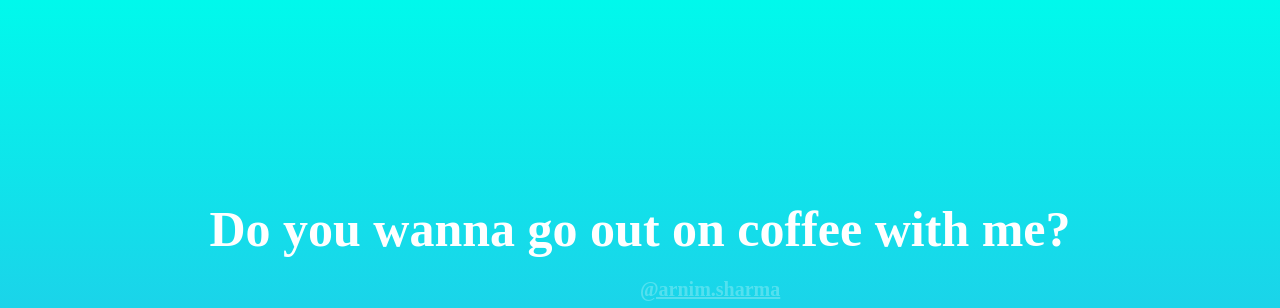
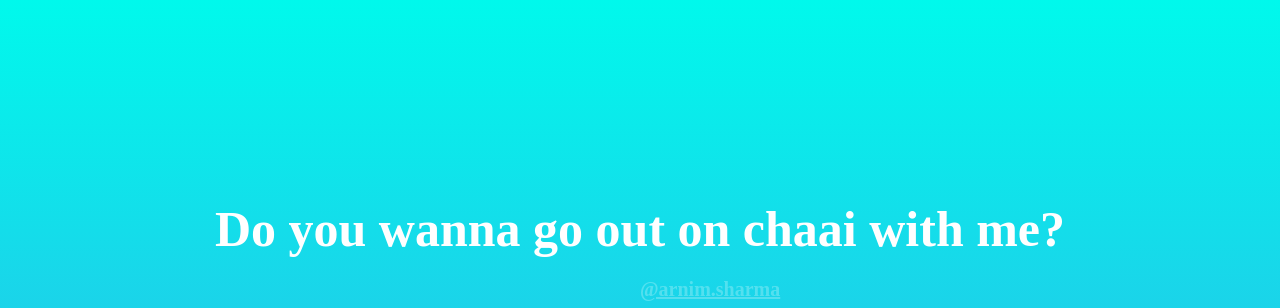
Before and after one commit to accmehnrk/Arnim, a plain HTML site: page index.html in a window 1280 px wide. Shown: the top 308 px of the page. Drawn offline with Linux system fonts and the light colour scheme.

Commit message:
Update index.html

```diff
--- a/index.html
+++ b/index.html
@@ -6,7 +6,7 @@
   <body>
     <div class="container">
       <div>
-        <h1 class="header_text">Do you wanna go out on coffee with me?</h1>
+        <h1 class="header_text">Do you wanna go out on chaai with me?</h1>
       </div>
       <p>
         <a href="https://www.instagram.com/arnim.sharma?igsh=MnI1Zjk3dGcwenUx">@arnim.sharma</a>
```
